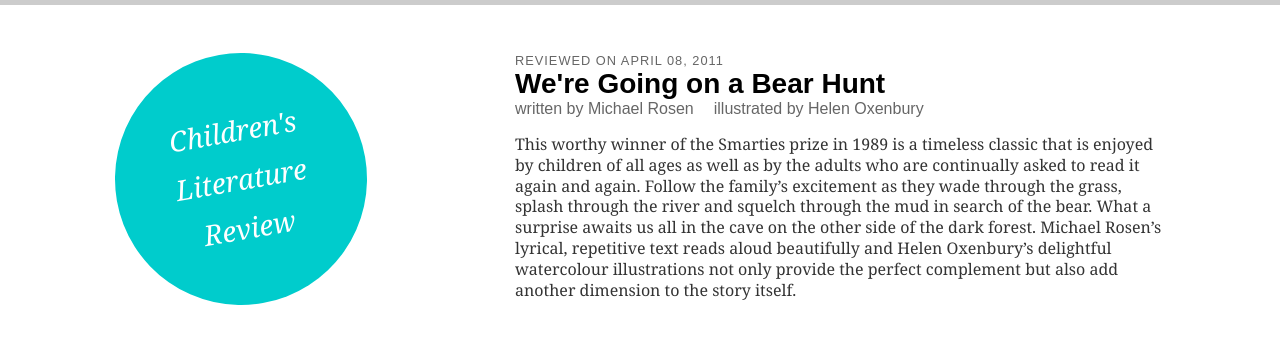
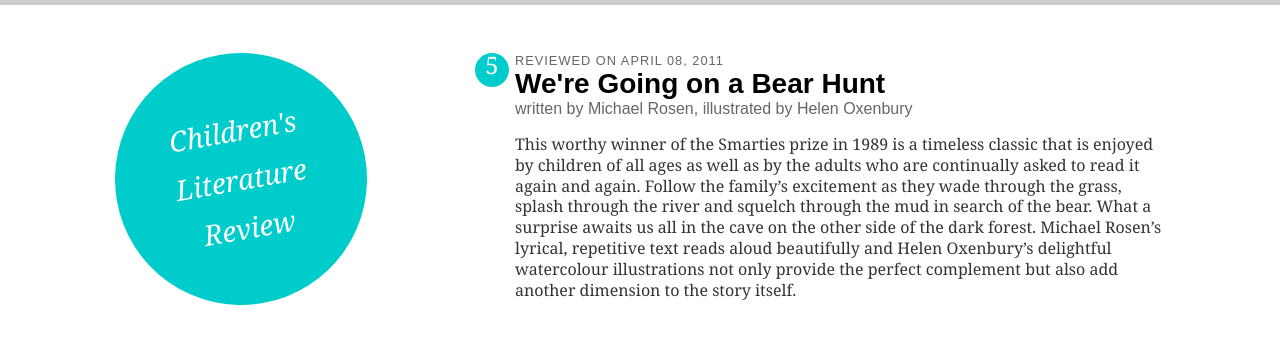
Before and after one commit to tylertate/childlitreview, a Jekyll site: the page built from index.html, in a window 1280 px wide. Shown: the top 344 px of the page. Built offline with Jekyll 4.4.1, drawn with Linux system fonts in a browser that asks for light colours.

Commit message:
Formatting content

```diff
--- a/index.html
+++ b/index.html
@@ -10,8 +10,10 @@ bodyId: home
 			<p class="rating">5</p>
 			<p class="on">Reviewed on {{ post.date | date: "%B %d, %Y" }}</p>
 			<h2>{{ post.title }}</h2>
-			<p class="author">written by {{ post.author }}</p>
-			<p class="illustrator">illustrated by {{ post.illustrator }}</p>
+			<p class="by">
+				<span class="author">written by {{ post.author }},</span>
+				<span class="illustrator">illustrated by {{ post.illustrator }}</span>
+			</p>
 		</header>
 		<section class="content">
 			{{ post.content }}
--- a/resources/css/main.css
+++ b/resources/css/main.css
@@ -23,11 +23,6 @@ footer {
 body {
   font-family: Georgia;
 }
-h1,
-h2,
-h3,
-h4,
-h5,
 article header {
   font-family: sans-serif;
 }
@@ -72,7 +67,6 @@ article {
   padding-left: 2.5em;
 }
 article header {
-  overflow: hidden;
   margin-bottom: 1em;
 }
 article header p {
@@ -81,14 +75,14 @@ article header p {
 }
 article header p.rating {
   float: left;
-  margin-left: -2.5em;
-  width: 1.75em;
-  height: 1.75em;
-  font-size: 1.25em;
-  line-height: 1.75em;
+  width: 1.4em;
+  height: 1.4em;
+  margin-left: -1.66em;
+  font-size: 1.5em;
+  line-height: 1em;
   font-family: Georgia;
   color: white;
-  background-color: black;
+  background-color: #00cccc;
   text-align: center;
   border-radius: 0.875em;
   -moz-border-radius: 0.875em;
@@ -102,13 +96,6 @@ article header p.on {
 article header h2 {
   font-size: 1.75em;
 }
-article header p.author {
-  float: left;
-  margin-right: 20px;
-}
-article header p.illustrator {
-  float: left;
-}
 article section p {
   line-height: 1.3em;
   color: #333;
```
Also changed, not shown: resources/css/main.less (+7 -16 lines).
